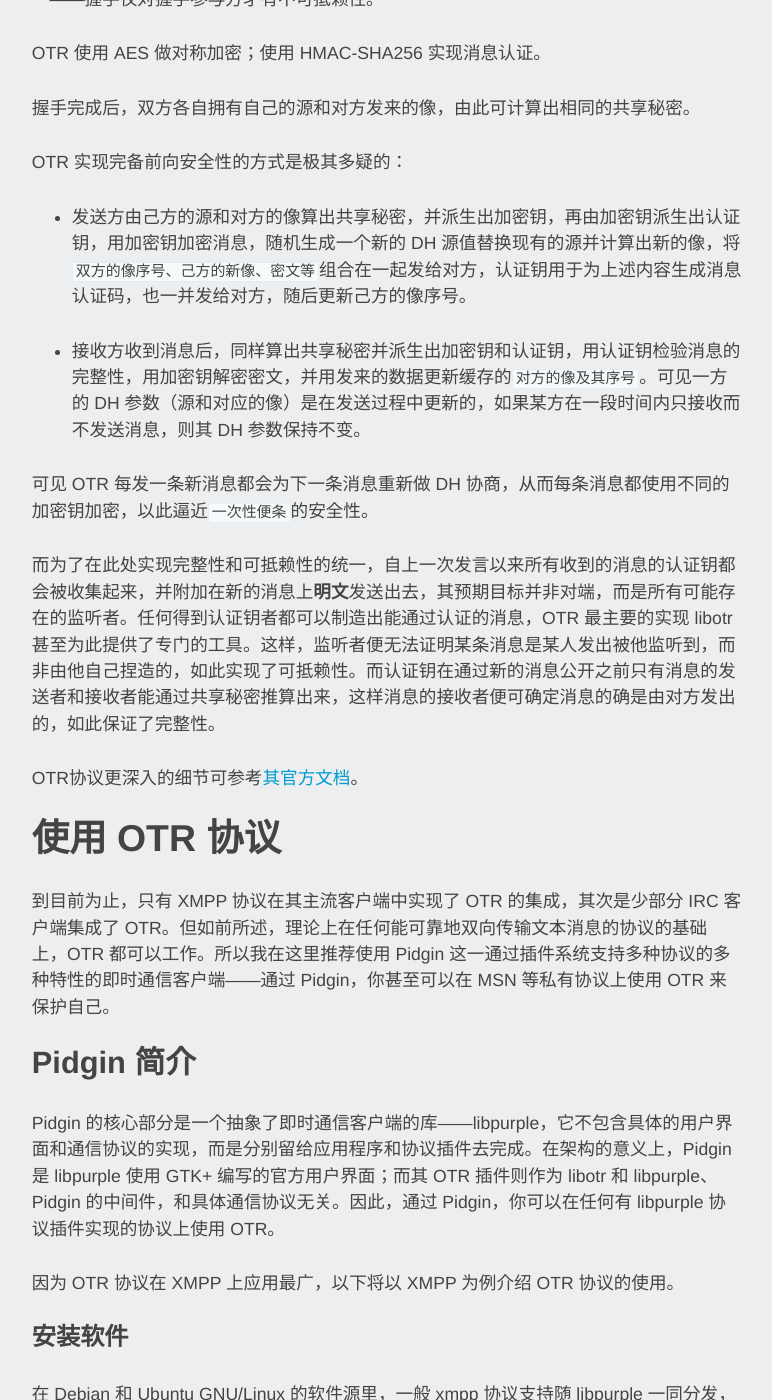
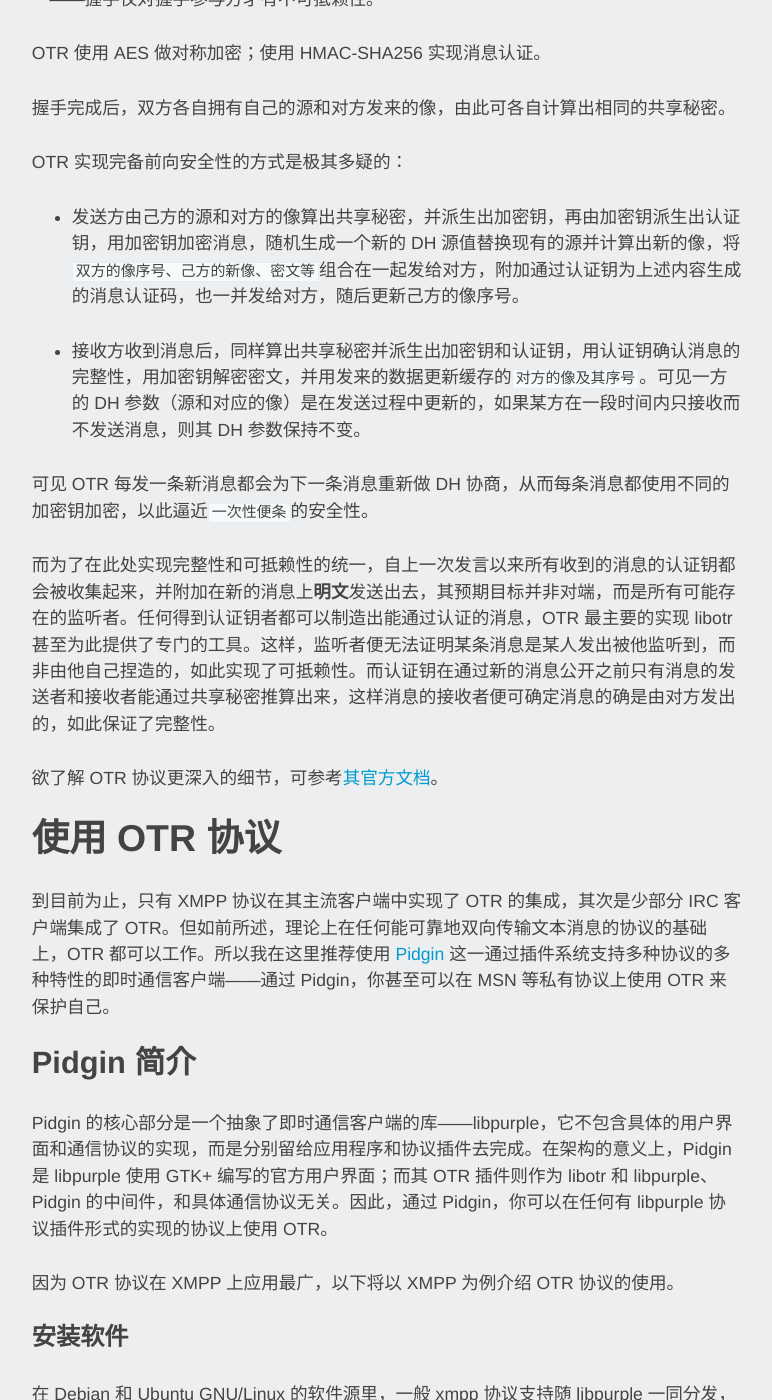
Before and after one commit to hardenedlinux/hardenedlinux.github.io, a Jekyll site: the page built from _posts/2018-02-01-pidgin_xmpp_otr_debian.md, in a window 1280 px wide and 1400 px high, scrolled down 3680 px. Shown: the whole window, without its empty margins (253-1025 px from the left). Built offline with Jekyll 4.4.1, drawn with Linux system fonts in a browser that asks for light colours; some of the changed text lies outside the part shown.

Commit message:
fix some expressions when translating _posts/2018-02-01-pidgin_xmpp_otr_debian.md into English

````diff
--- a/_posts/2018-02-01-pidgin_xmpp_otr_debian.md
+++ b/_posts/2018-02-01-pidgin_xmpp_otr_debian.md
@@ -19,7 +19,7 @@
 
 基本群运算 P 服从交换律和结合率：P(A,B)==P(B,A), P(P(A,B),C)==P(A,P(B,C))。
 
-群内存在单位元 E，对群内任意元素满足 P(A,E)=A；因此对群内任一元素A都存在逆元素(-A)使得 P(A,-A)=E。单位元 E 的逆元素即为其自身。
+群内存在单位元 E，对群内任意元素满足 P(A,E)=A；因此对群内任一元素A都存在唯一的逆元素(-A)使得 P(A,-A)=E。单位元 E 的逆元素即为其自身。
 
 将对同一元素 A 反复进行 m 次 P 运算定义为一新运算 M(m,A)；并定义 M(-m,A)=-M(m,A)，则依定义 P(M(x,A),M(y,A))=M(x+y,A)，且 M(0,A)=E。
 
@@ -56,14 +56,14 @@
 明文经密钥处理后得到密文（一般其长度与明文相同），用同样的密钥可以简单完美地还原明文，但不知道密钥者很难做到这点。好的对称加密算法也设计成输入的极小变化会引起输出的极大变化。
 
 ### 消息认证算法（MAC）
-消息认证算法和数字签名算法有类似之处，不过它的工作方式是对称的：任意一段数据经过认证钥处理后得到对应的定长消息认证码，但由消息认证码反推出原始数据和认证钥、由消息认证码和原始数据推出认证钥都很困难。因此有且只有持有相同认证钥的实体可以检验数据的完整性，但与数字签名不同，任何持有认证钥的实体都能生成消息认证码，因此不能用于认证身份。
+消息认证算法和数字签名算法有类似之处，不过它的工作方式是对称的：任意一段数据经过认证钥处理后得到对应的定长消息认证码，但由消息认证码反推出原始数据和认证钥、由消息认证码和原始数据推出认证钥都很困难。因此只有持有相同认证钥的实体可以检验数据的完整性，但与数字签名不同，任何持有认证钥的实体都能生成相同的消息认证码，因此不能用于认证身份。
 
 消息认证算法常在对称加密算法或密码学散列算法的基础上设计，其中基于散列的消息认证算法被称为 HMAC。
 
 ## OTR协议简介
 不留记录即时通讯 （Off-the-Record Messaging，缩写为OTR）是一种在任何能可靠地双向传输文本消息的低层协议的基础上提供端到端加密支持的安全协议。该协议提供如下特性：
 1. 完备前向安全性：即便有人监听了全部会话并拿到了保存在端点的长寿命密钥也不能恢复会话的内容。
-2. 完整性和可抵赖性的统一：作为通信参与方，你可以确定某条消息的确是对方发出的；但中间的监听者却无法确定谁确实说过什么。
+2. 完整性和可抵赖性的统一：作为通信参与方，你可以确定某条消息的确是对方发出的；但中间的监听者却无法作证谁确实说过什么。
 
 OTR 协议使用一固定的**模乘法群**实现 DH，[其模为 RFC 3526 中定义的 1536-bit 素数，使用的生成元是其原根 2](https://tools.ietf.org/html/rfc3526#page-3)，以简化计算。
 
@@ -75,25 +75,25 @@
 
 OTR 使用 AES 做对称加密；使用 HMAC-SHA256 实现消息认证。
 
-握手完成后，双方各自拥有自己的源和对方发来的像，由此可计算出相同的共享秘密。
+握手完成后，双方各自拥有自己的源和对方发来的像，由此可各自计算出相同的共享秘密。
 
 OTR 实现完备前向安全性的方式是极其多疑的：
 
-* 发送方由己方的源和对方的像算出共享秘密，并派生出加密钥，再由加密钥派生出认证钥，用加密钥加密消息，随机生成一个新的 DH 源值替换现有的源并计算出新的像，将`双方的像序号、己方的新像、密文等`组合在一起发给对方，认证钥用于为上述内容生成消息认证码，也一并发给对方，随后更新己方的像序号。
+* 发送方由己方的源和对方的像算出共享秘密，并派生出加密钥，再由加密钥派生出认证钥，用加密钥加密消息，随机生成一个新的 DH 源值替换现有的源并计算出新的像，将`双方的像序号、己方的新像、密文等`组合在一起发给对方，附加通过认证钥为上述内容生成的消息认证码，也一并发给对方，随后更新己方的像序号。
 
-* 接收方收到消息后，同样算出共享秘密并派生出加密钥和认证钥，用认证钥检验消息的完整性，用加密钥解密密文，并用发来的数据更新缓存的`对方的像及其序号`。可见一方的 DH 参数（源和对应的像）是在发送过程中更新的，如果某方在一段时间内只接收而不发送消息，则其 DH 参数保持不变。
+* 接收方收到消息后，同样算出共享秘密并派生出加密钥和认证钥，用认证钥确认消息的完整性，用加密钥解密密文，并用发来的数据更新缓存的`对方的像及其序号`。可见一方的 DH 参数（源和对应的像）是在发送过程中更新的，如果某方在一段时间内只接收而不发送消息，则其 DH 参数保持不变。
 
 可见 OTR 每发一条新消息都会为下一条消息重新做 DH 协商，从而每条消息都使用不同的加密钥加密，以此逼近`一次性便条`的安全性。
 
 而为了在此处实现完整性和可抵赖性的统一，自上一次发言以来所有收到的消息的认证钥都会被收集起来，并附加在新的消息上**明文**发送出去，其预期目标并非对端，而是所有可能存在的监听者。任何得到认证钥者都可以制造出能通过认证的消息，OTR 最主要的实现 libotr 甚至为此提供了专门的工具。这样，监听者便无法证明某条消息是某人发出被他监听到，而非由他自己捏造的，如此实现了可抵赖性。而认证钥在通过新的消息公开之前只有消息的发送者和接收者能通过共享秘密推算出来，这样消息的接收者便可确定消息的确是由对方发出的，如此保证了完整性。
 
-OTR协议更深入的细节可参考[其官方文档](https://otr.cypherpunks.ca/Protocol-v3-4.1.1.html)。
+欲了解 OTR 协议更深入的细节，可参考[其官方文档](https://otr.cypherpunks.ca/Protocol-v3-4.1.1.html)。
 
 ## 使用 OTR 协议
-到目前为止，只有 XMPP 协议在其主流客户端中实现了 OTR 的集成，其次是少部分 IRC 客户端集成了 OTR。但如前所述，理论上在任何能可靠地双向传输文本消息的协议的基础上，OTR 都可以工作。所以我在这里推荐使用 Pidgin 这一通过插件系统支持多种协议的多种特性的即时通信客户端——通过 Pidgin，你甚至可以在 MSN 等私有协议上使用 OTR 来保护自己。
+到目前为止，只有 XMPP 协议在其主流客户端中实现了 OTR 的集成，其次是少部分 IRC 客户端集成了 OTR。但如前所述，理论上在任何能可靠地双向传输文本消息的协议的基础上，OTR 都可以工作。所以我在这里推荐使用 [Pidgin](https://pidgin.im/) 这一通过插件系统支持多种协议的多种特性的即时通信客户端——通过 Pidgin，你甚至可以在 MSN 等私有协议上使用 OTR 来保护自己。
 
 ### Pidgin 简介
-Pidgin 的核心部分是一个抽象了即时通信客户端的库——libpurple，它不包含具体的用户界面和通信协议的实现，而是分别留给应用程序和协议插件去完成。在架构的意义上，Pidgin 是 libpurple 使用 GTK+ 编写的官方用户界面；而其 OTR 插件则作为 libotr 和 libpurple、Pidgin 的中间件，和具体通信协议无关。因此，通过 Pidgin，你可以在任何有 libpurple 协议插件实现的协议上使用 OTR。
+Pidgin 的核心部分是一个抽象了即时通信客户端的库——libpurple，它不包含具体的用户界面和通信协议的实现，而是分别留给应用程序和协议插件去完成。在架构的意义上，Pidgin 是 libpurple 使用 GTK+ 编写的官方用户界面；而其 OTR 插件则作为 libotr 和 libpurple、Pidgin 的中间件，和具体通信协议无关。因此，通过 Pidgin，你可以在任何有 libpurple 协议插件形式的实现的协议上使用 OTR。
 
 因为 OTR 协议在 XMPP 上应用最广，以下将以 XMPP 为例介绍 OTR 协议的使用。
 
@@ -131,9 +131,9 @@
 #### 认证对方身份
 在 OTR 握手时你可以拿到对方的公钥以确认对方的身份。如果收到的公钥是你使用的客户端从未见到对方的账户使用过的，系统会针对这一点给出提示，并将其指纹保存于本地，成为**见过但尚未认证的**公钥。
 
-持有**见过但尚未认证的**公钥者肯定和你做过 otr 握手，但你还无法仅凭此知道持有此公钥对应私钥者是否和你所收到消息的发送者是同一人，而核实这一点必须在这条被欲核实的公钥认证的信道之外进行。
+持有**见过但尚未认证的**公钥对应的私钥者肯定和你做过 otr 握手，但你还无法仅凭此知道持有此公钥对应私钥者是否和你所收到消息的发送者是同一人，而核实这一点必须在这条被欲核实的公钥认证的信道之外进行。
 
-最基本的认证方法就是在你和对方见面时进行**手动的身份指纹认证**:程序会显示出你和对方的指纹，确认你看到的“**对方的指纹**”与对方的“**自己的指纹**”一致，且你“**自己的指纹**”与对方的“**对方的指纹**”一致，即完成了对对方身份的确认，并可将对方的公钥标记为**可信**。
+最基本的认证方法就是在你和对方见面时进行**手动的指纹认证**:程序会显示出你和对方公钥的指纹，确认你看到的“**对方的指纹**”与对方的“**自己的指纹**”一致，且你“**自己的指纹**”与对方的“**对方的指纹**”一致，即完成了对对方身份的确认，并可将对方的公钥标记为**已验证**。
 
 如果对方有不只一个公钥，但你只认证过其中的一部分，或你见到曾经认证过公钥的对方在握手时传来了一个从未见过的新公钥，那么你可以让对方用已被你认证过的公钥（所在的实例）和你握手后把他使用的公钥的指纹发给你，如：
 ```
````
Also changed, not shown: other parts of _posts/2018-02-01-pidgin_xmpp_otr_debian.md (+1 -1 lines).
